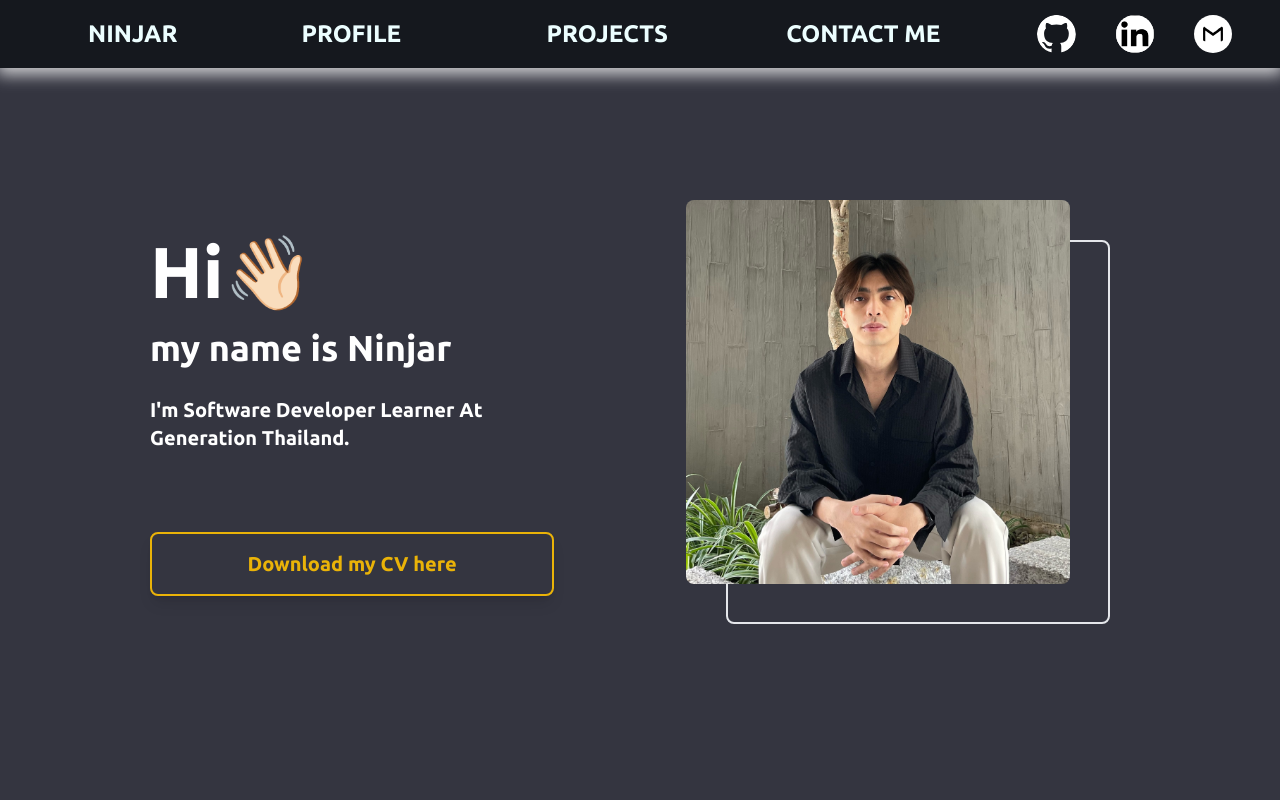
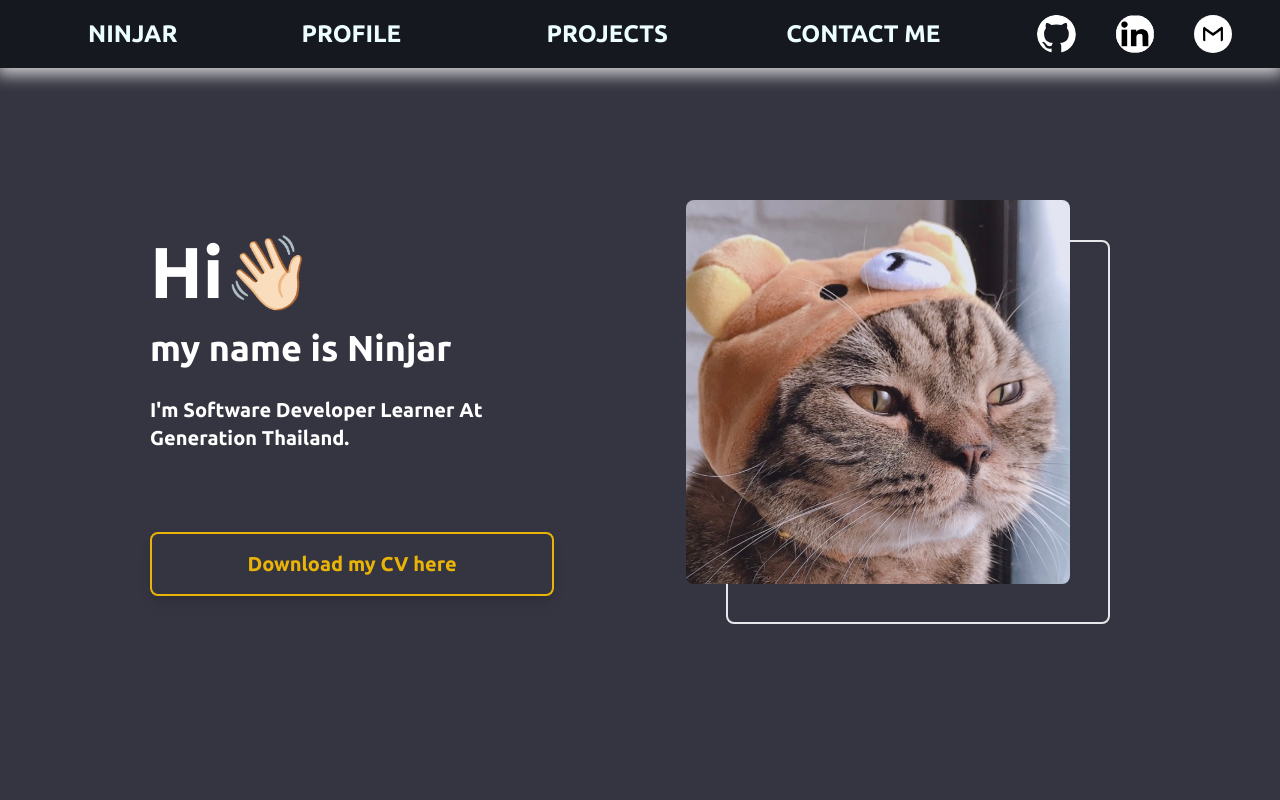
Before and after one commit to Charat-Ninjar/portfolio, a React (Vite) app: page / in a window 1280 px wide. Shown: the top 800 px of the page. Built offline with nearby package versions, Linux system fonts and the light colour scheme; a web font is replaced by a local one.

Commit message:
fix navbar

```diff
--- a/src/components/Navbar.jsx
+++ b/src/components/Navbar.jsx
@@ -8,7 +8,7 @@ const Navbar = () => {
         <div className="flex text-2xl h-[68px] justify-start items-center font-semibold text-glow hover:text-glow pl-20">
           NINJAR
         </div>
-        <div>
+        <div className="flex">
           <a href="#profile">
             <div className="flex text-2xl h-[68px] justify-center items-center font-semibold text-glow hover:text-glow w-64">
               PROFILE
--- a/src/pages/Me.jsx
+++ b/src/pages/Me.jsx
@@ -21,7 +21,7 @@ const Me = () => {
         >
           <div className="rounded-lg w-96 h-96 relative">
             <img
-              src="/me.jpeg"
+              src="/gunther.jpg"
               className={`rounded-lg  w-96 h-96 absolute bottom-10 right-10 z-0 ${
                 isHovered ? "profile" : ""
               }`}
```
